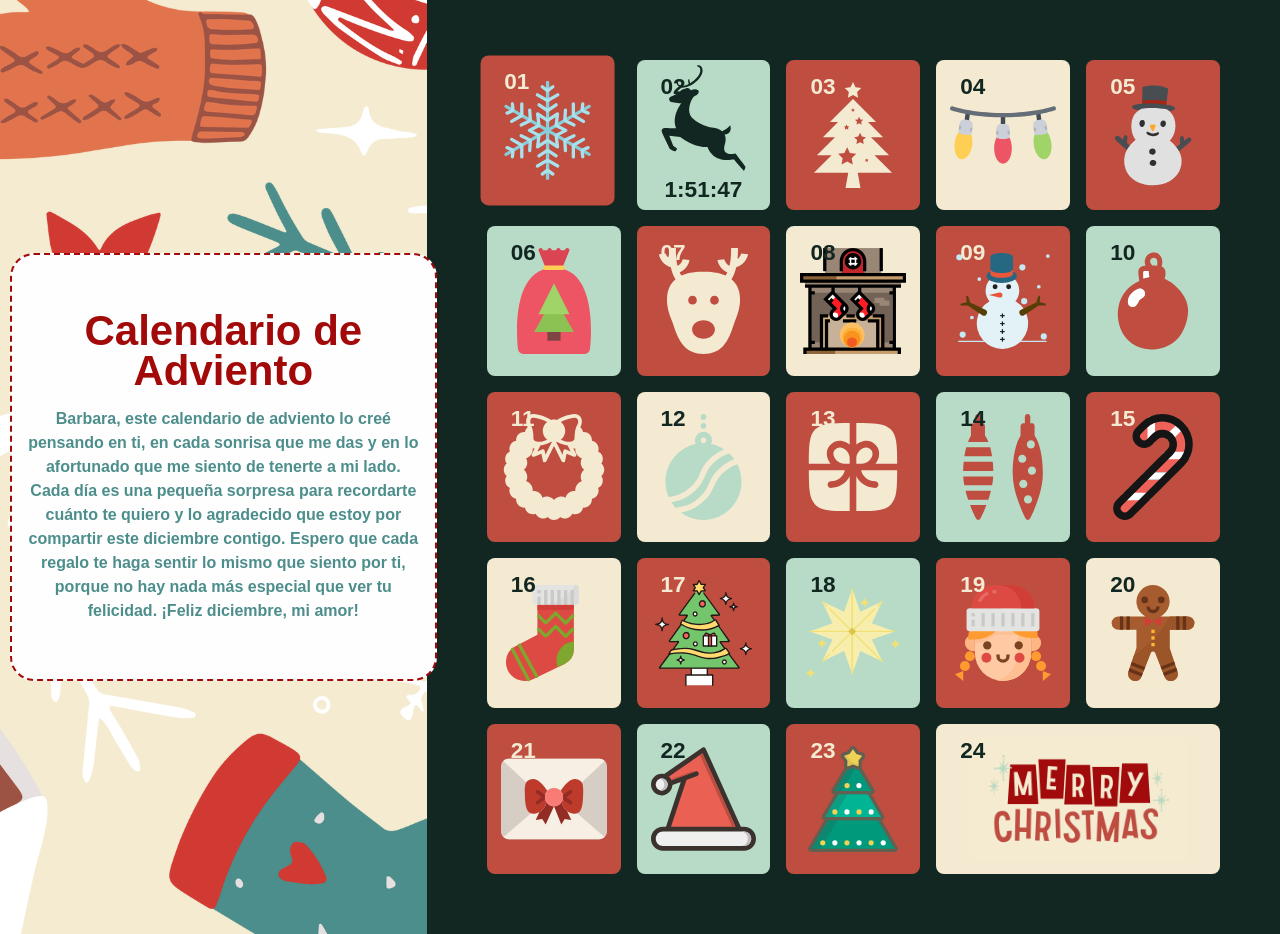
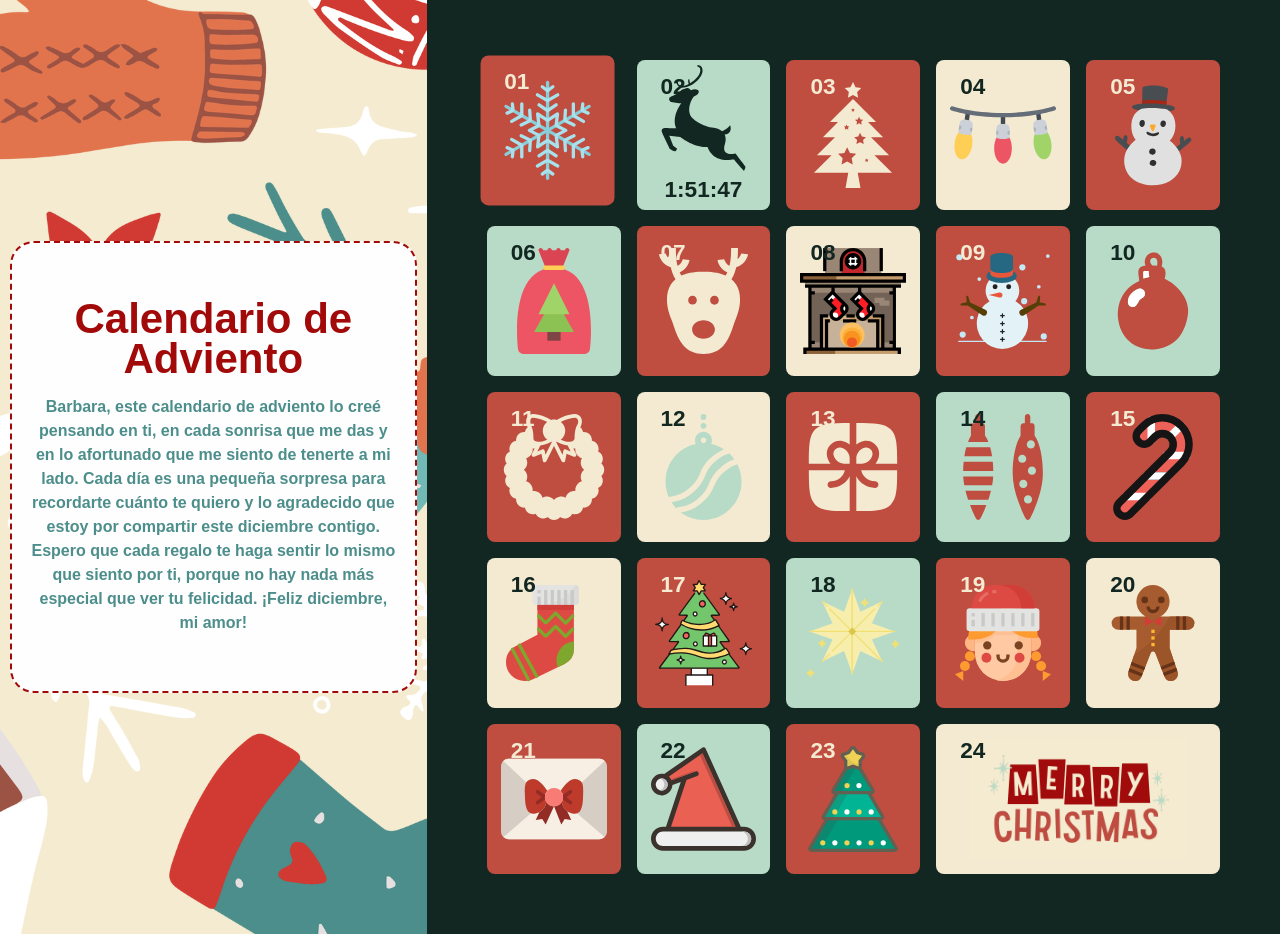
Before and after one commit to MiguelA02Dev/AdventCalendar, a Next.js app: page / in a window 1280 px wide. Built offline with nearby package versions, Linux system fonts and the light colour scheme; a web font is replaced by a local one.

Commit message:
Update index.tsx

```diff
--- a/src/components/welcome/index.tsx
+++ b/src/components/welcome/index.tsx
@@ -12,6 +12,7 @@ const WelcomeComponente = () => {
       <motion.div
         initial={{ opacity: 0, scale: 0 }}
         animate={{ opacity: 1, scale: 1, transition: { duration: 0.6 } }}
+        className="flex"
       >
         <div className="bg-[#FFFEFE] border-2 border-dashed border-[#A20A0A] w-full max-w-[440px] py-[40px] rounded-3xl mx-[10px] relative">
           <div className="flex flex-col gap-4 p-4">
```
